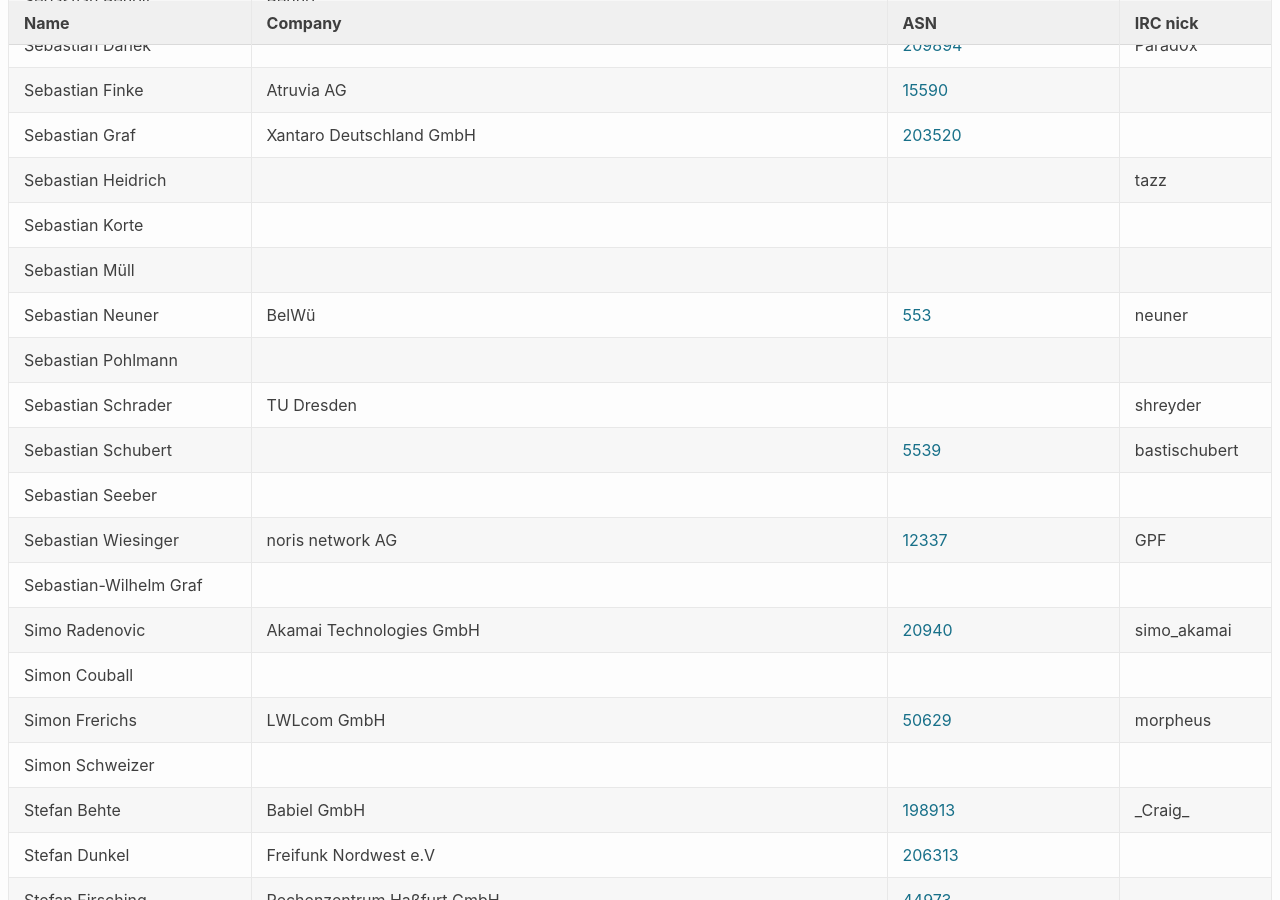
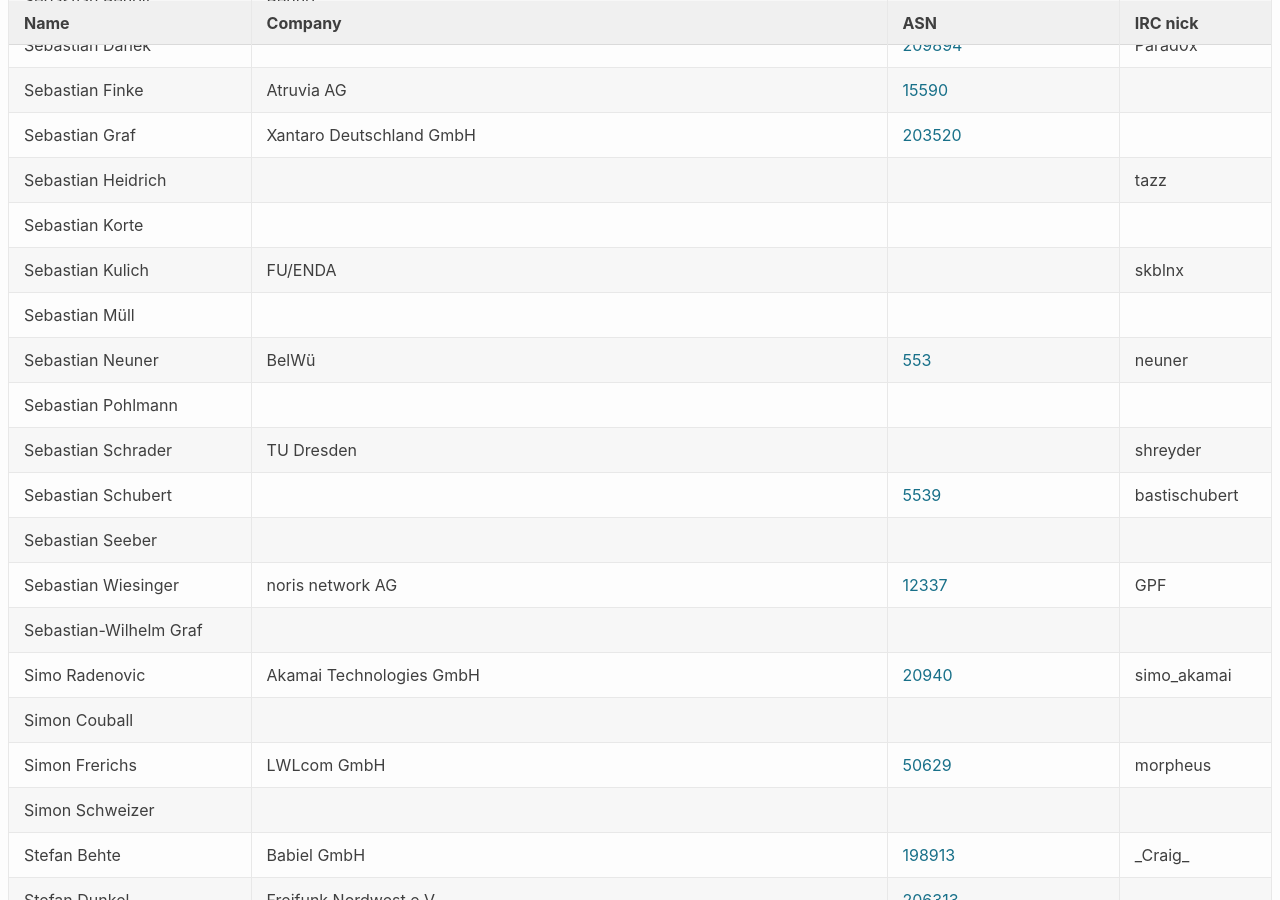
Before and after one commit to denog/pretix-attendeelist, a Jekyll site: the page built from denog13/index.markdown, in a window 1280 px wide and 900 px high, scrolled down 12211 px. Built offline with Jekyll 4.4.1, drawn with Linux system fonts in a browser that asks for light colours.

Commit message:
Latest data: Tue Oct 19 18:34:10 UTC 2021

```diff
--- a/_data/attendees_denog13.json
+++ b/_data/attendees_denog13.json
@@ -1587,6 +1587,12 @@
     "name": "Sebastian Korte",
     "company": null,
     "irc": null,
+    "asn": null
+  },
+  {
+    "name": "Sebastian Kulich",
+    "company": "FU/ENDA",
+    "irc": "skblnx",
     "asn": null
   },
   {
```
